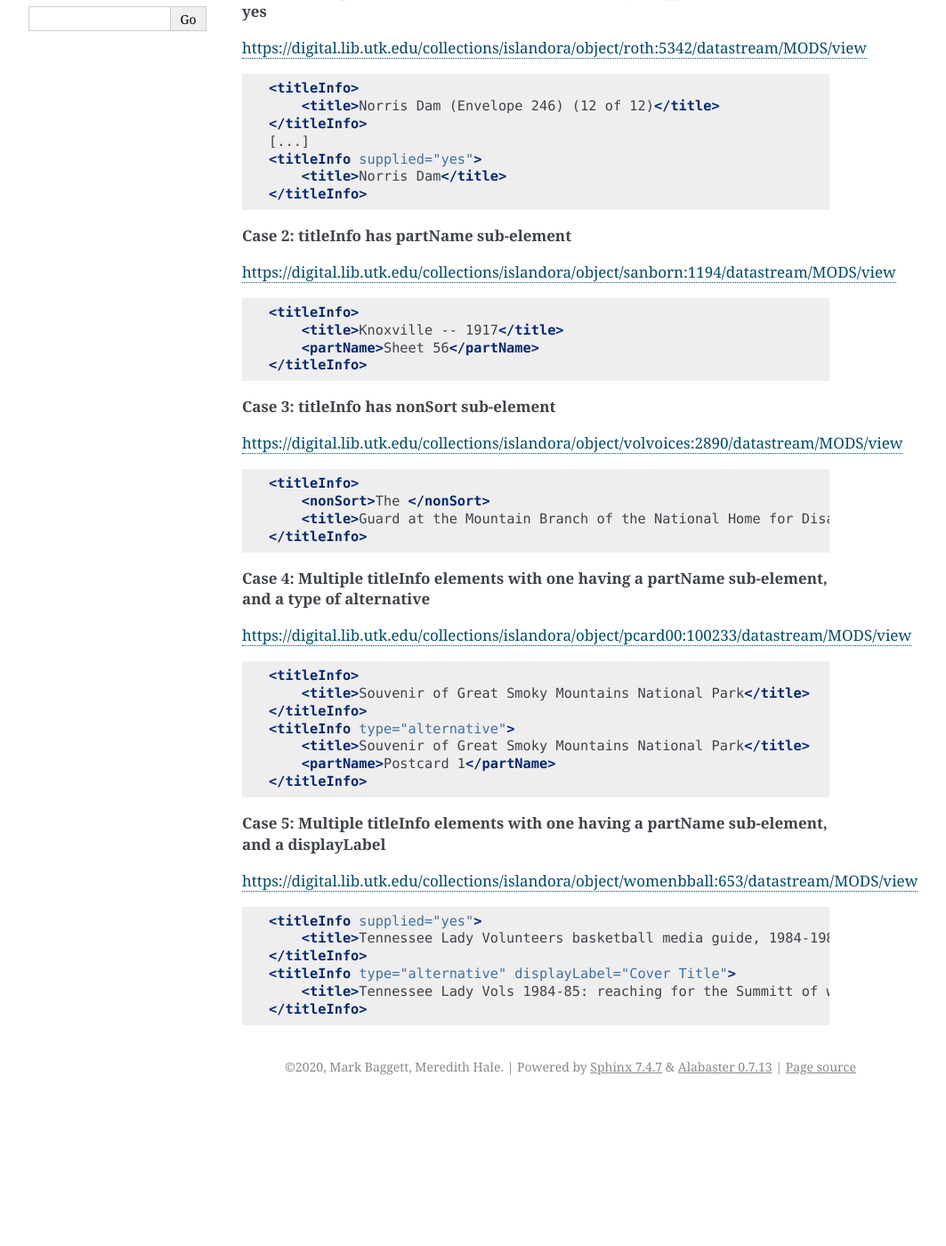
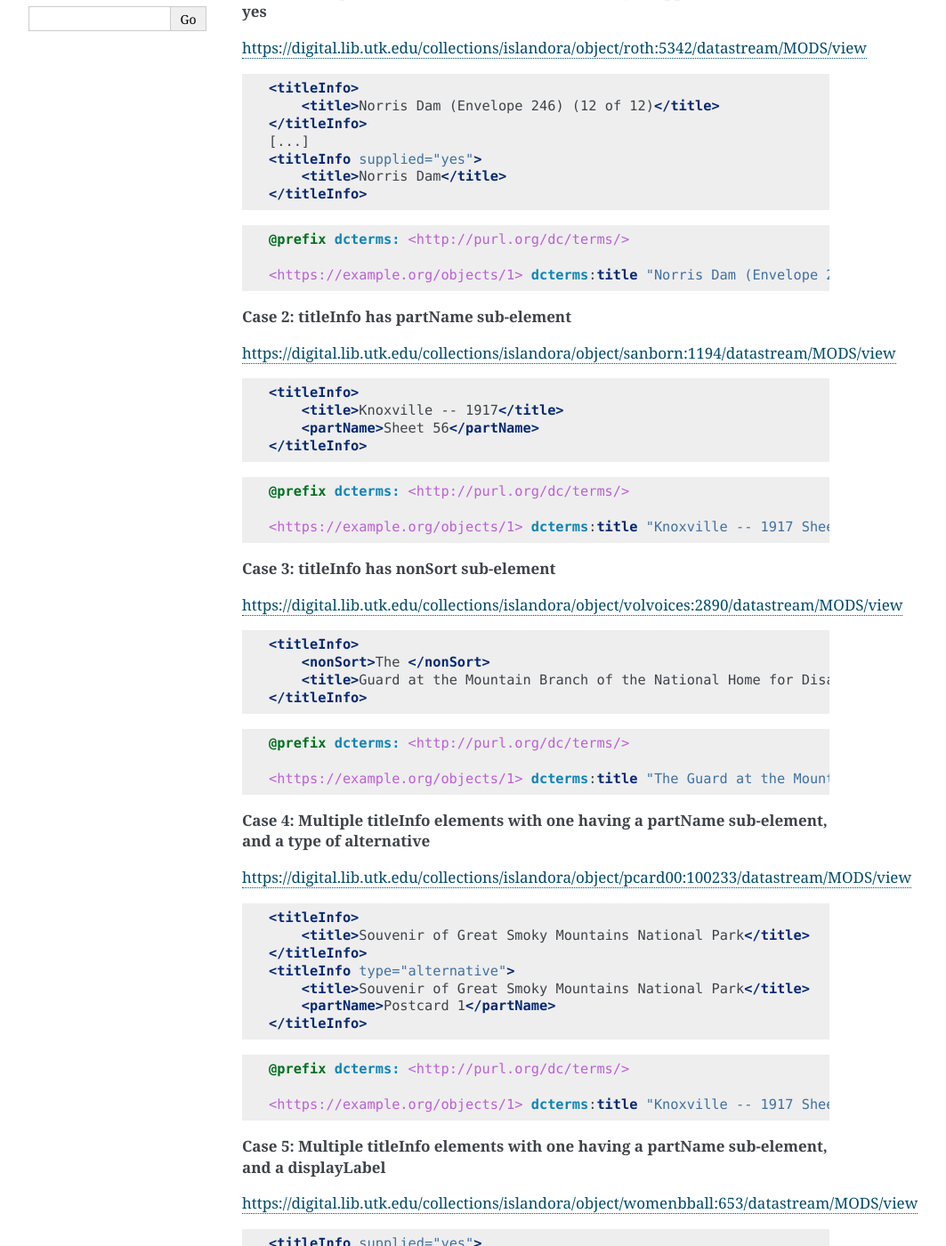
Before and after one commit to UTKcataloging/mods_to_rdf, a Sphinx documentation site: the page built from docs/source/top_level_elements/titleInfo.rst, in a window 1280 px wide and 1400 px high, scrolled down 262 px. Shown: the whole window at 89% size, without its empty margins (148-1211 px from the left). Built offline with Sphinx 7.4.7, drawn with Linux system fonts in a browser that asks for light colours; formulas are drawn with MathJax 3; before the commit the page ends 1500 px from its top, so only the background shows below that.

Commit message:
Add turtles.

```diff
--- a/docs/source/top_level_elements/titleInfo.rst
+++ b/docs/source/top_level_elements/titleInfo.rst
@@ -19,6 +19,12 @@ https://digital.lib.utk.edu/collections/islandora/object/roth:5342/datastream/MO
         <title>Norris Dam</title>
     </titleInfo>
 
+.. code-block:: turtle
+
+    @prefix dcterms: <http://purl.org/dc/terms/>
+
+    <https://example.org/objects/1> dcterms:title "Norris Dam (Envelope 246) (12 of 12)" .
+
 **Case 2: titleInfo has partName sub-element**
 
 https://digital.lib.utk.edu/collections/islandora/object/sanborn:1194/datastream/MODS/view
@@ -30,6 +36,12 @@ https://digital.lib.utk.edu/collections/islandora/object/sanborn:1194/datastream
         <partName>Sheet 56</partName>
     </titleInfo>
 
+.. code-block:: turtle
+
+    @prefix dcterms: <http://purl.org/dc/terms/>
+
+    <https://example.org/objects/1> dcterms:title "Knoxville -- 1917 Sheet 56" .
+
 **Case 3: titleInfo has nonSort sub-element**
 
 https://digital.lib.utk.edu/collections/islandora/object/volvoices:2890/datastream/MODS/view
@@ -40,6 +52,12 @@ https://digital.lib.utk.edu/collections/islandora/object/volvoices:2890/datastre
         <nonSort>The </nonSort>
         <title>Guard at the Mountain Branch of the National Home for Disabled Volunteer Soldiers</title>
     </titleInfo>
+
+.. code-block:: turtle
+
+    @prefix dcterms: <http://purl.org/dc/terms/>
+
+    <https://example.org/objects/1> dcterms:title "The Guard at the Mountain Branch of the National Home for Disabled Volunteer Soldiers" .
 
 **Case 4: Multiple titleInfo elements with one having a partName sub-element, and a type of alternative**
 
@@ -55,6 +73,12 @@ https://digital.lib.utk.edu/collections/islandora/object/pcard00:100233/datastre
         <partName>Postcard 1</partName>
     </titleInfo>
 
+.. code-block:: turtle
+
+    @prefix dcterms: <http://purl.org/dc/terms/>
+
+    <https://example.org/objects/1> dcterms:title "Knoxville -- 1917 Sheet 56" .
+
 **Case 5: Multiple titleInfo elements with one having a partName sub-element, and a displayLabel**
 
 https://digital.lib.utk.edu/collections/islandora/object/womenbball:653/datastream/MODS/view
```
